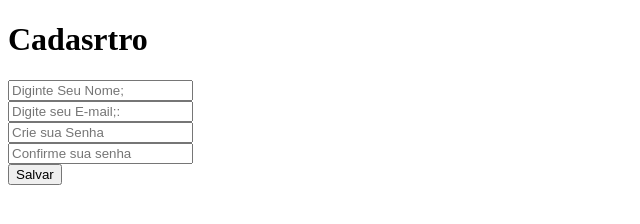
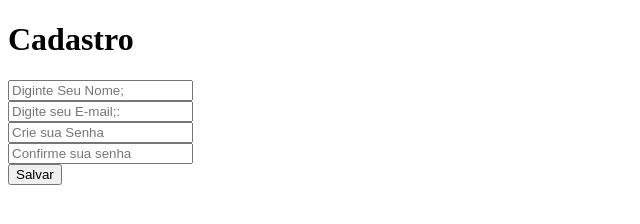
Before and after one commit to JuniorSilva88/TelaLogin, a website: page cadastro.html in a window 1280 px wide. Shown: the full height of the page, 0-640 px from the left. Drawn offline with Linux system fonts and the light colour scheme.

Commit message:
Ajuste Código

```diff
--- a/cadastro.html
+++ b/cadastro.html
@@ -9,7 +9,7 @@
 <body>
 
     <div id="cadasrto">
-        <h1>Cadasrtro</h1>
+        <h1>Cadastro</h1>
     </div>
 
     <div>
```
